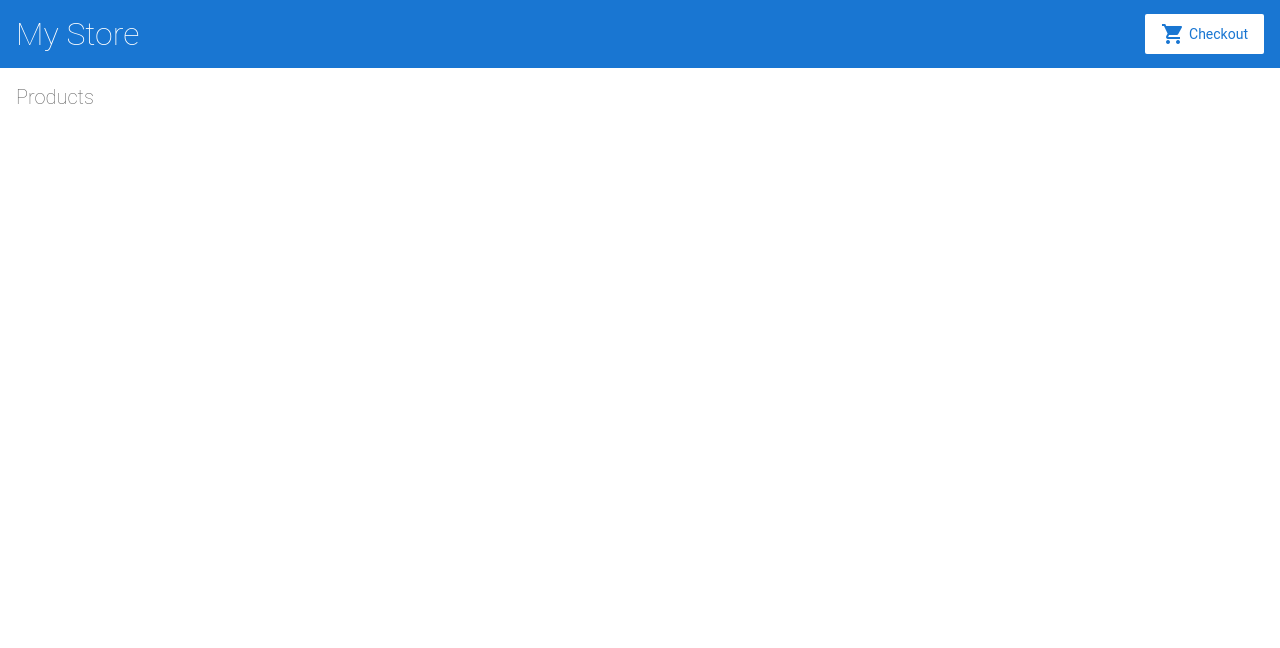
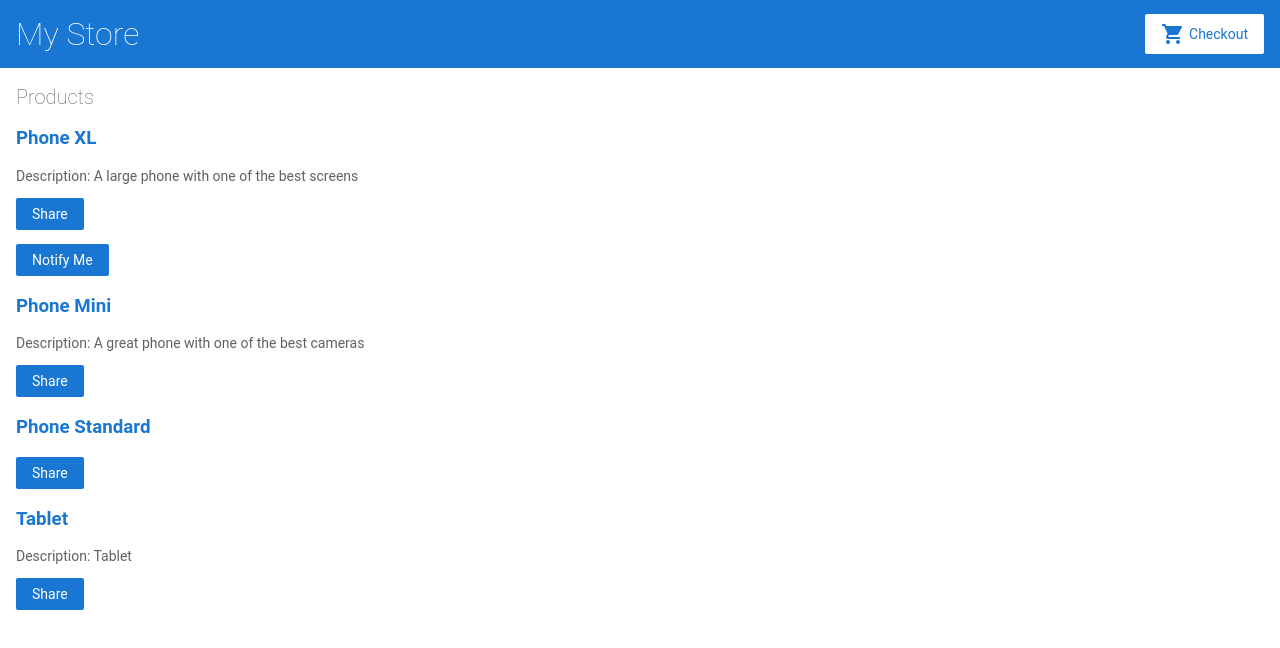
Before and after one commit to symaaawn/angularGettingStarted, an Angular app: page / in a window 1280 px wide. Shown: the top 648 px of the page. Built offline with nearby package versions, Linux system fonts and the light colour scheme.

Commit message:
Finish 'In-app Navigation'

```diff
--- /dev/null
+++ b/src/app/product-alerts/product-alerts.component.html
@@ -0,0 +1,3 @@
+<p *ngIf="product.price > 700">
+  <button (click)="notify.emit()">Notify Me</button>
+</p>
--- /dev/null
+++ b/src/app/product-alerts/product-alerts.component.ts
@@ -0,0 +1,19 @@
+import { Component, OnInit } from '@angular/core';
+import { Input, Output, EventEmitter } from '@angular/core';
+
+@Component({
+  selector: 'app-product-alerts',
+  templateUrl: './product-alerts.component.html',
+  styleUrls: ['./product-alerts.component.css']
+})
+export class ProductAlertsComponent implements OnInit {
+  @Input() product;
+  @Output() notify = new EventEmitter();
+
+
+  constructor() { }
+
+  ngOnInit() {
+  }
+
+}
--- /dev/null
+++ b/src/app/product-details/product-details.component.html
@@ -0,0 +1,8 @@
+<h2>Product Details</h2>
+
+<div *ngIf="product.description">
+  <h3>{{ product.name}}</h3>
+  <h3>{{ product.price | currency }}</h3>
+  <p>{{product.description}}</p>
+
+</div>
--- /dev/null
+++ b/src/app/product-details/product-details.component.ts
@@ -0,0 +1,21 @@
+import { Component, OnInit } from '@angular/core';
+import { ActivatedRoute } from '@angular/router';
+import { products } from '../products';
+
+@Component({
+  selector: 'app-product-details',
+  templateUrl: './product-details.component.html',
+  styleUrls: ['./product-details.component.css']
+})
+export class ProductDetailsComponent implements OnInit {
+  product;
+
+  constructor(private route: ActivatedRoute) { }
+
+  ngOnInit() {
+    this.route.paramMap.subscribe(params => {
+      this.product = products[+params.get('productId')];
+    })
+  }
+
+}
--- a/src/app/product-list/product-list.component.html
+++ b/src/app/product-list/product-list.component.html
@@ -1,4 +1,23 @@
 <h2>Products</h2>
+
+<div *ngFor="let product of products; index as productId">
+  <h3>
+    <a [title]="product.name + ' details'" [routerLink]="['/products', productId]">
+      {{ product.name }}
+    </a>
+  </h3>
+
+<p *ngIf="product.description">
+  Description: {{product.description}}
+</p>
+
+<button (click)="share(product.name)">
+  Share
+</button>
+
+<app-product-alerts [product]="product" (notify)="onNotify()"></app-product-alerts>
+
+</div>
 
 
 <!--
--- a/src/app/product-list/product-list.component.ts
+++ b/src/app/product-list/product-list.component.ts
@@ -10,8 +10,12 @@
 export class ProductListComponent {
   products = products;
 
-  share() {
-    window.alert('The product has been shared!');
+  share(name) {
+    window.alert(name + ' has been shared!');
+  }
+
+  onNotify() {
+    window.alert('Hello there');
   }
 }
 
--- a/src/app/products.ts
+++ b/src/app/products.ts
@@ -13,6 +13,11 @@
     name: 'Phone Standard',
     price: 299,
     description: ''
+  },
+  {
+    name: 'Tablet',
+    price: 599,
+    description: 'Tablet'
   }
 ];
 
```
Also changed, not shown: src/app/app.module.ts (+6 -1 lines), src/app/product-alerts/product-alerts.component.css (added), src/app/product-details/product-details.component.css (added).
